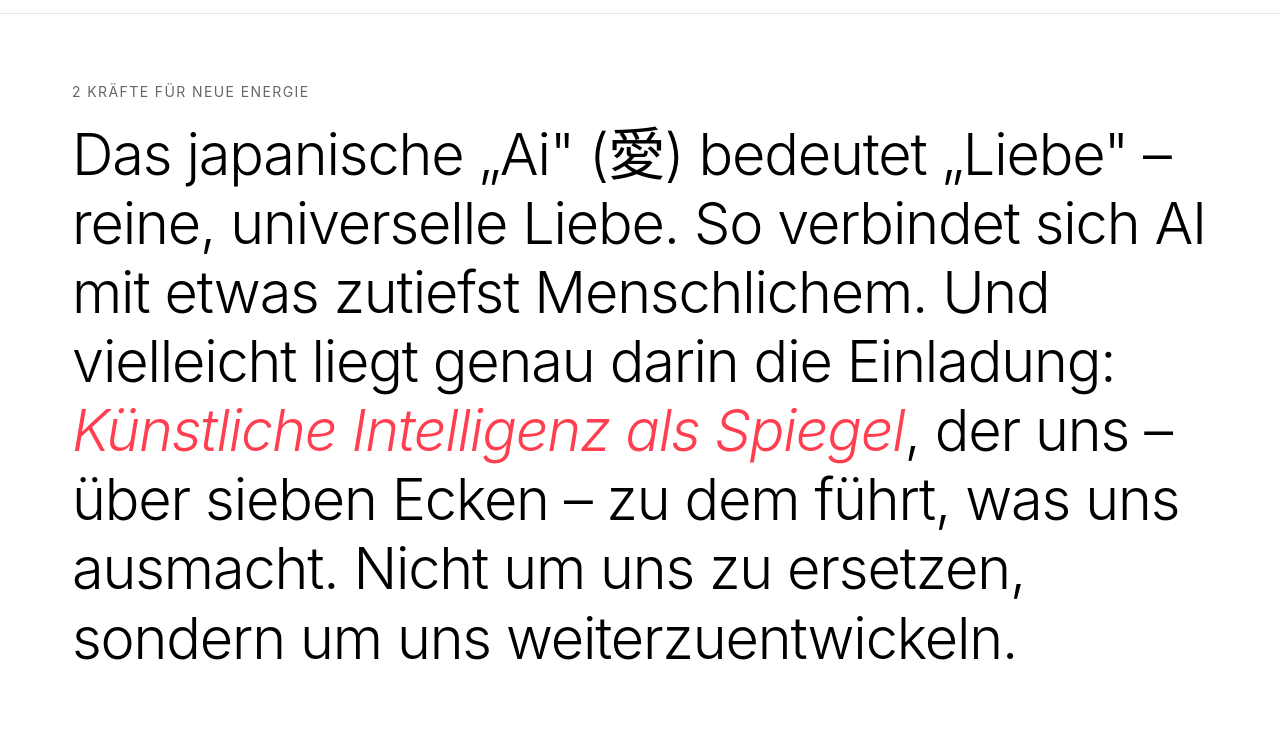
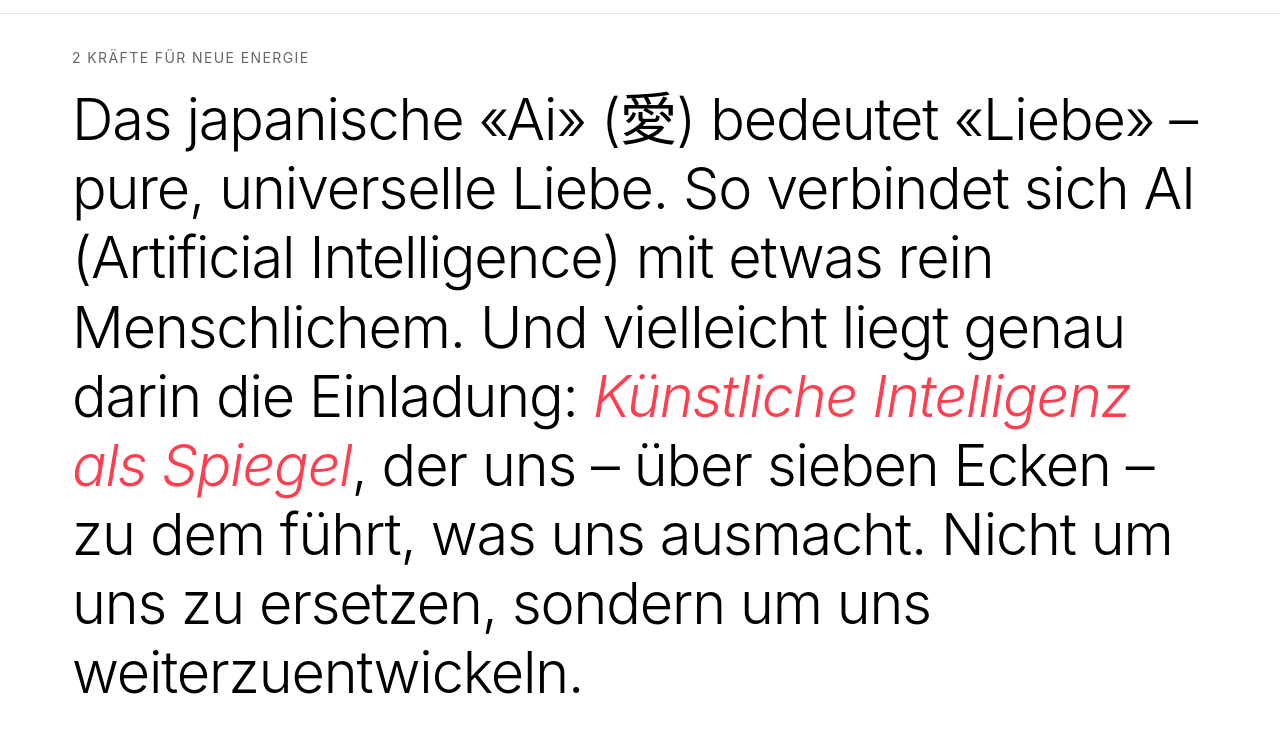
Before and after one commit to karihufn/aiai_energy, a plain HTML site: page index.html in a window 1280 px wide. Shown: the part 57-790 px from the top of the page. Drawn offline with Linux system fonts and the light colour scheme.

Commit message:
Update text in hero section of index.html

```diff
--- a/index.html
+++ b/index.html
@@ -690,7 +690,7 @@
                 <div class="hero-text">
                     <div class="hero-subtitle">2 Kräfte für neue Energie</div>
                     <h1>
-                        Das japanische „Ai" (愛) bedeutet „Liebe" – reine, universelle Liebe. So verbindet sich AI mit etwas zutiefst Menschlichem. Und vielleicht liegt genau darin die Einladung: <em>Künstliche Intelligenz als Spiegel</em>, der uns – über sieben Ecken – zu dem führt, was uns ausmacht. Nicht um uns zu ersetzen, sondern um uns weiterzuentwickeln.
+                        Das japanische «Ai» (愛) bedeutet «Liebe» – pure, universelle Liebe. So verbindet sich AI (Artificial Intelligence) mit etwas rein Menschlichem. Und vielleicht liegt genau darin die Einladung: <em>Künstliche Intelligenz als Spiegel</em>, der uns – über sieben Ecken – zu dem führt, was uns ausmacht. Nicht um uns zu ersetzen, sondern um uns weiterzuentwickeln.
                     </h1>
                     <div class="spacer-medium"></div>
                 </div>
```
